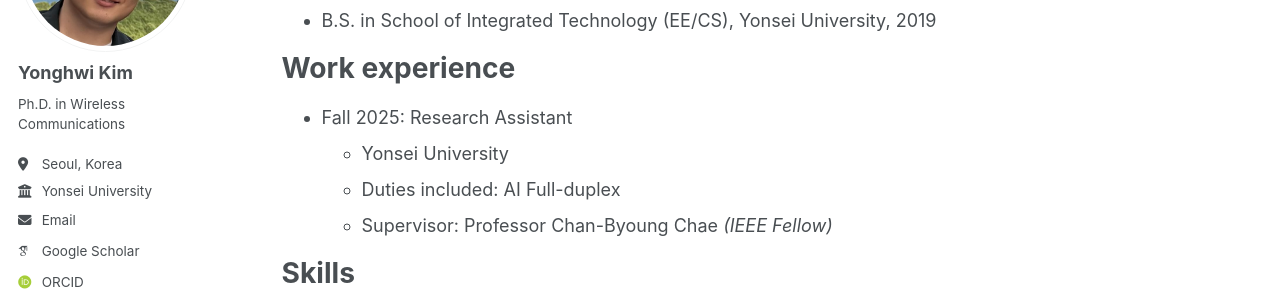
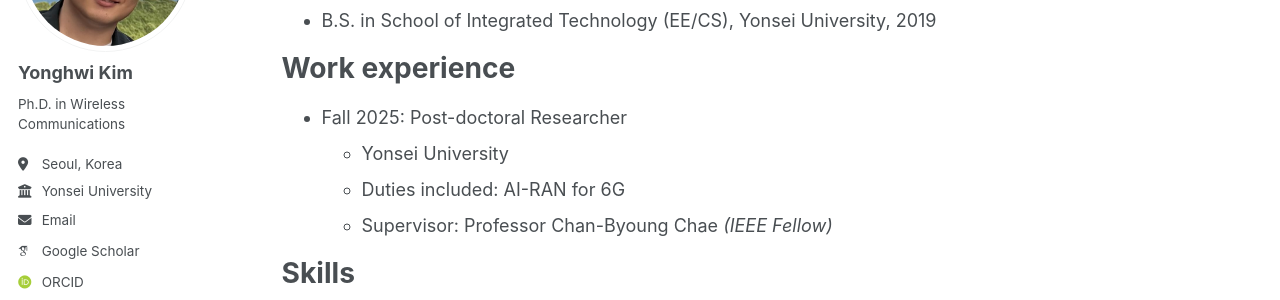
Before and after one commit to yonghwi-erickim/yonghwi-erickim.github.io, a Jekyll site: the page built from _pages/cv.md, in a window 1280 px wide and 900 px high. Shown: the part 222-522 px from the top of the window. Built offline with Jekyll 4.4.1, drawn with Linux system fonts in a browser that asks for light colours; some web fonts are replaced; a script that is not in the unit is left out.

Commit message:
Update cv.md

```diff
--- a/_pages/cv.md
+++ b/_pages/cv.md
@@ -17,9 +17,9 @@ Education
 Work experience
 ======
 
-* Fall 2025: Research Assistant
+* Fall 2025: Post-doctoral Researcher
   * Yonsei University
-  * Duties included: AI Full-duplex
+  * Duties included: AI-RAN for 6G
   * Supervisor: Professor Chan-Byoung Chae *(IEEE Fellow)*
 
 Skills
```
